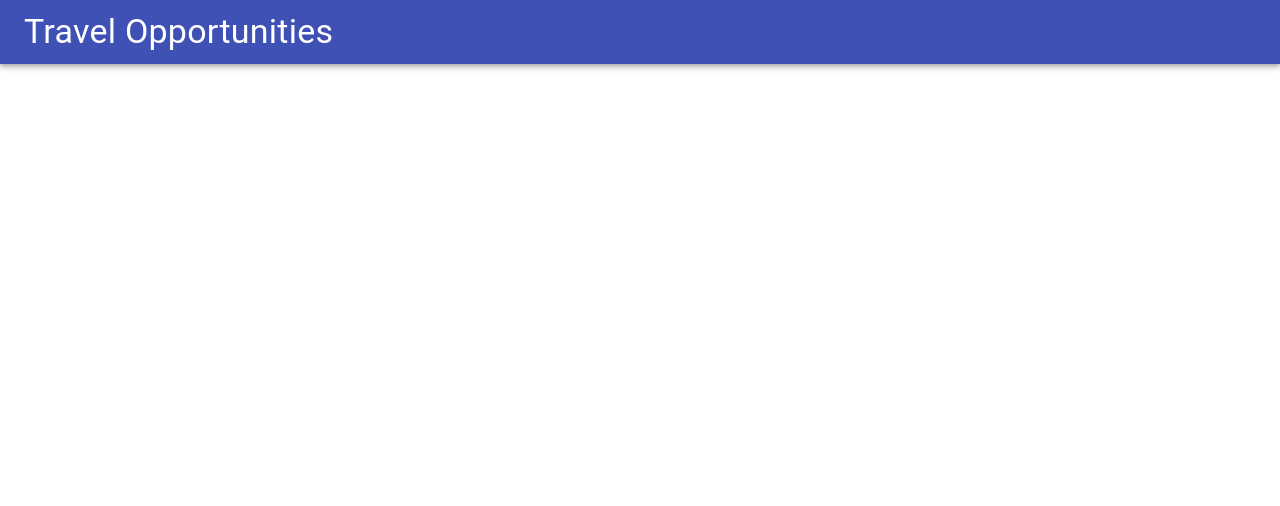
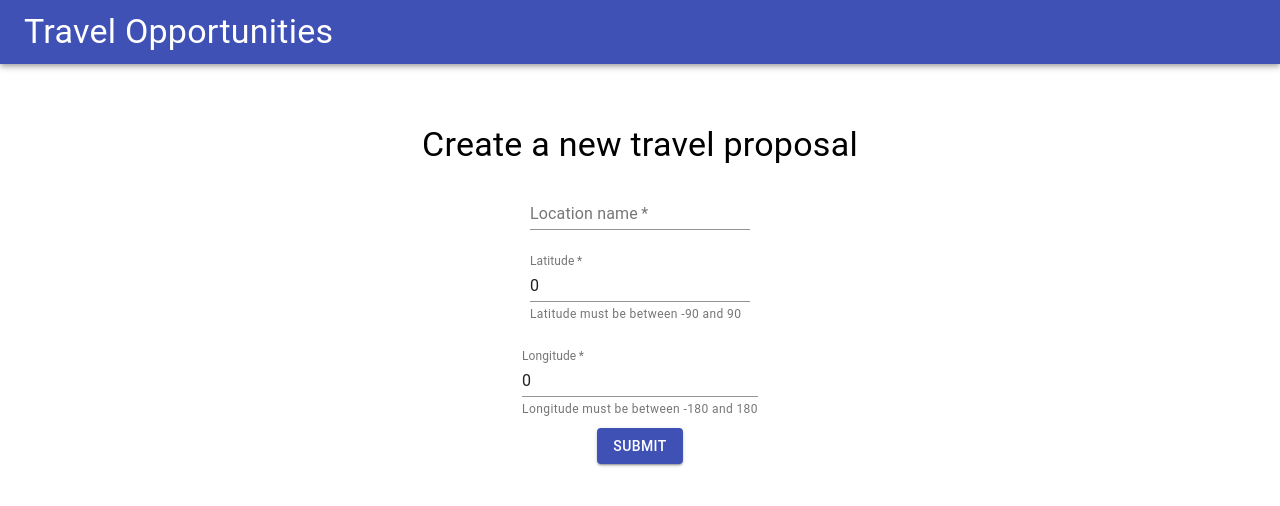
Before and after one commit to TavianT/soa-client, a React (Create React App) app in the folder client/: page /create in a window 1280 px wide. Shown: the top 506 px of the page. Built offline with nearby package versions, Linux system fonts and the light colour scheme.

Commit message:
Create proposal page complete

```diff
--- a/client/package.json
+++ b/client/package.json
@@ -3,10 +3,16 @@
   "version": "0.1.0",
   "private": true,
   "dependencies": {
+    "@date-io/dayjs": "^2.11.0",
+    "@emotion/react": "^11.7.1",
+    "@emotion/styled": "^11.6.0",
     "@material-ui/core": "^4.12.3",
+    "@mui/lab": "*",
+    "@mui/material": "^5.2.6",
     "@testing-library/jest-dom": "^5.16.1",
     "@testing-library/react": "^12.1.2",
     "@testing-library/user-event": "^13.5.0",
+    "dayjs": "^1.10.7",
     "react": "^17.0.2",
     "react-dom": "^17.0.2",
     "react-router-dom": "^5.2.0",
--- a/client/src/App.js
+++ b/client/src/App.js
@@ -1,6 +1,7 @@
 import Appbar from './Appbar'
 import Home from './Home'
 import Generateid from './Generateid'
+import Create from './Create';
 import {BrowserRouter as Router, Switch, Route} from "react-router-dom"
 
 function App() {
@@ -16,6 +17,9 @@ function App() {
             <Route exact path='/'>
               <Home></Home>
             </Route>
+            <Route path='/create'>
+              <Create></Create>
+            </Route>
           </Switch>
         </div>
       </div>
--- /dev/null
+++ b/client/src/Create.js
@@ -0,0 +1,130 @@
+import { TextField, Button, Typography } from "@material-ui/core";
+import { DesktopDatePicker, LocalizationProvider } from '@mui/lab';
+import { AlertTitle, Alert } from '@mui/material';
+import DateAdapter from '@mui/lab/AdapterDayjs';
+import dayjs from 'dayjs'
+import { useState } from "react";
+const Create = () => {
+    const [name, setName] = useState('')
+    const [date, setDate] = useState(dayjs().add(1,'day'))
+    const [latitude, setLatitude] = useState(0)
+    const [longitude, setLongitude] = useState(0)
+    const [latitudeError, setLatitudeError] = useState(false)
+    const [longitudeError, setLongitudeError] = useState(false)
+    const [error, setError] = useState('')
+    const [success, setSuccess] = useState('')
+    const numberRegex = /^[+-]?([0-9]+.?[0-9]*|.[0-9]+)$/
+
+    const handleSubmitProposal = (e) => {
+        e.preventDefault()
+        const msgId = "" //msgId provided in backend
+        const userId = localStorage.getItem("userId")
+        const tripProposalDate = date.format('DD/MM/YYYY').toString()
+        const location = {name, latitude, longitude}
+        const proposal = {userId, msgId, tripProposalDate, location}
+        fetch('http://localhost:8080/soa/api/proposal/', {
+            method: 'POST',
+            headers: { "Content-Type": "application/json" },
+            body: JSON.stringify(proposal)
+        }).then((res) => {
+            return res.json()
+        }).then((data) => {
+            if ("errorCode" in data) {
+                setError(data.message)
+            } else {
+                setSuccess(`Proposal submitted successfully with an id of ${data.msgId}`)
+            }
+        })
+
+    }
+
+    const handleLatitudeChange = (value) => {
+       setLatitude(value)
+       if(!numberRegex.test(value) || parseFloat(value) > 90 || parseFloat(value) < -90) {
+           setLatitudeError(true)
+       } else {
+           setLatitudeError(false)
+       }
+    }
+
+    const handleLongitudeChange = (value) => {
+        setLongitude(value)
+        if(!numberRegex.test(value) || parseFloat(value) > 180 || parseFloat(value) < -180) {
+            setLongitudeError(true)
+        } else {
+            setLongitudeError(false)
+        }
+     }
+
+    return(
+        <div className="create">
+            <Typography variant='h4' >
+                Create a new travel proposal
+            </Typography>
+            {error && <div><Alert severity="error" onClose={() => setError('')} variant="filled">
+                <AlertTitle>Error</AlertTitle>
+                {error}
+                </Alert></div>}
+            {success && <div><Alert severity="success" onClose={() => setSuccess('')} variant="filled">
+            <AlertTitle>Success</AlertTitle>
+            {success}
+            </Alert></div>}
+            <form onSubmit={handleSubmitProposal}>
+                <div>
+                    <TextField
+                    required
+                    margin="normal"
+                    label="Location name"
+                    value={name}
+                    onChange={(e) => setName(e.target.value)}>
+                    </TextField>
+                </div>
+                <div>
+                    <LocalizationProvider dateAdapter={DateAdapter}>
+                        <DesktopDatePicker
+                        label="Trip date"
+                        inputFormat="DD/MM/YYYY"
+                        value={date}
+                        minDate={dayjs().add(1,'day')}
+                        onChange={(newDate) => {
+                            setDate(newDate)
+                        }}
+                        renderInput={(params) => <TextField {...params} />}>
+                        </DesktopDatePicker>
+                    </LocalizationProvider>
+                </div>
+                <div>
+                    <TextField
+                    error={latitudeError}
+                    required
+                    margin="normal"
+                    inputProps={{inputMode: "numeric", pattern:"^[+-]?([0-9]+.?[0-9]*|.[0-9]+)$"}}
+                    label="Latitude"
+                    value={latitude}
+                    helperText="Latitude must be between -90 and 90"
+                    onChange={(e) => handleLatitudeChange(e.target.value)}>
+                    </TextField>
+                </div>
+                <div>
+                    <TextField
+                    error={longitudeError}
+                    required
+                    margin="normal"
+                    inputProps={{inputMode: "numeric", pattern:"^[+-]?([0-9]+.?[0-9]*|.[0-9]+)$"}}
+                    label="Longitude"
+                    value={longitude}
+                    helperText="Longitude must be between -180 and 180"
+                    onChange={(e) => handleLongitudeChange(e.target.value)}>
+                    </TextField>
+                </div>
+                <div>
+                    <Button variant="contained" color="primary" onClick={handleSubmitProposal}>
+                            SUBMIT
+                    </Button>
+                </div>
+            </form>
+        </div>
+    )
+}
+
+export default Create;
--- a/client/src/OfferList.js
+++ b/client/src/OfferList.js
@@ -1,7 +1,34 @@
 import { Container, Grid, Card, CardHeader, CardContent, Typography, Button } from "@material-ui/core";
+import { AlertTitle, Alert } from '@mui/material';
+import { useState } from "react";
 const OfferList = ({offers}) => {
+
+    const [error, setError] = useState('')
+
+    const submitIntent = (offer) => {
+        const userId = localStorage.getItem("userId")
+        const proposalUserId = offer.proposal.userId
+        const msgId = offer.proposal.msgId
+
+        const intent = {userId, proposalUserId, msgId}
+        fetch('http://localhost:8080/soa/api/create-intent', {
+            method: 'POST',
+            headers: { "Content-Type": "application/json" },
+            body: JSON.stringify(intent)
+        }).then((res) => {
+            return res.json()
+        }).then((data) => {
+            if("errorCode" in data) {
+                setError(data.message)
+            }
+        })
+    }
     return (
         <Container className="offer-list">
+            {error && <div><Alert severity="error" onClose={() => {setError('')}} variant="filled">
+                <AlertTitle>Error</AlertTitle>
+                {error}
+                </Alert></div>}
             <Grid
             container
             direction="column"
@@ -13,7 +40,7 @@ const OfferList = ({offers}) => {
                 <Grid item className="offer-item">
                     <Card>
                     <CardHeader
-                    title={offer.proposal.location.name + " - " + offer.proposal.tripProposalDate}>
+                    title={offer.proposal.location.name + " | " + offer.proposal.tripProposalDate}>
                     </CardHeader>
                     <CardContent>
                         <Typography noWrap>
@@ -22,7 +49,7 @@ const OfferList = ({offers}) => {
                         <Typography noWrap>
                             {offer.weather.temp}C | {offer.weather.windSpeed}kmph | {offer.weather.weatherDesc}
                         </Typography>
-                        <Button variant="contained">
+                        <Button variant="contained" onClick={() => submitIntent(offer)}>
                             SUBMIT INTENT
                         </Button>
                     </CardContent>
--- a/client/src/index.css
+++ b/client/src/index.css
@@ -29,3 +29,7 @@ body {
   max-width: 450px;
   text-align: center;
 }
+
+.create {
+  text-align: center;
+}
```
Also changed, not shown: 1 other file (tests, documents, lock files or other folders).
